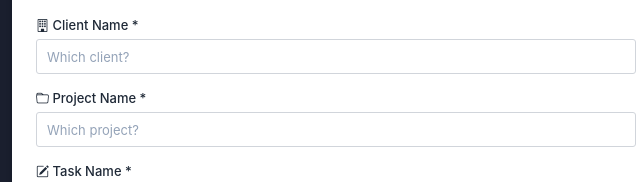
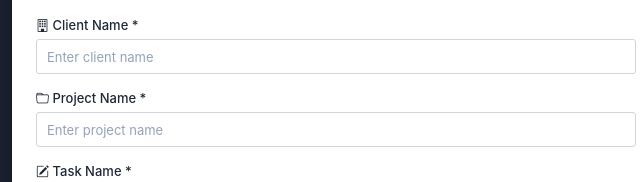
Before and after one commit to lain-the-coder/angel-personal-timelogger, a plain HTML site: page index.html in a window 1280 px wide. Shown: the part 168-350 px from the top of the page, 28-668 px from the left. Drawn offline with nearby package versions, Linux system fonts and the light colour scheme.

Commit message:
Changed placeholder values

```diff
--- a/index.html
+++ b/index.html
@@ -35,7 +35,7 @@
               type="text"
               id="client-name"
               class="form-control"
-              placeholder="Which client?"
+              placeholder="Enter client name"
               required
             />
           </div>
@@ -48,7 +48,7 @@
               type="text"
               id="project-name"
               class="form-control"
-              placeholder="Which project?"
+              placeholder="Enter project name"
               required
             />
           </div>
```
